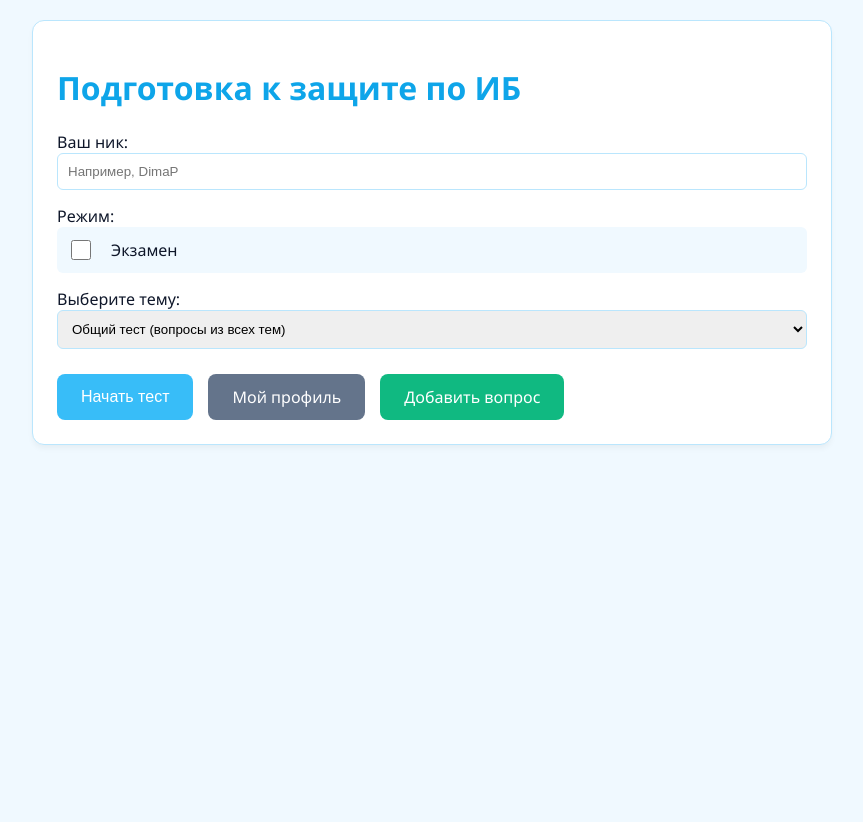
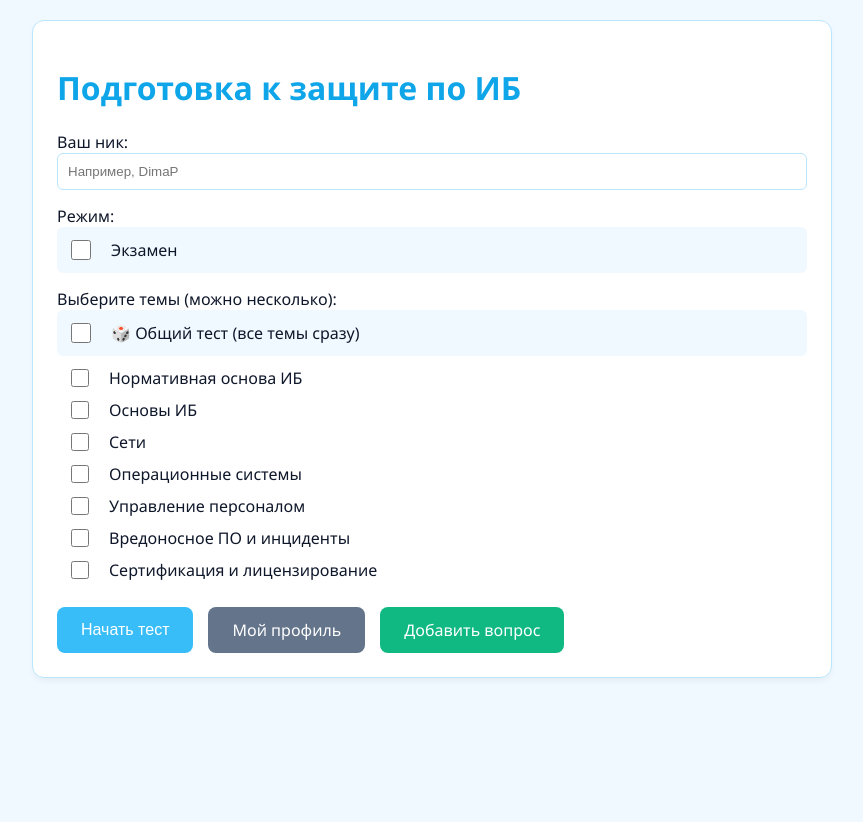
Before and after one commit to SANYAEEEE/TEST_IS, a FastAPI app: page / in a window 1280 px wide. Shown: the top 822 px of the page, without its empty margins (208-1071 px from the left). Run offline with FastAPI, Linux system fonts and the light colour scheme.

Commit message:
Added multi-topic selection

```diff
--- a/app/main.py
+++ b/app/main.py
@@ -22,36 +22,35 @@ async def index(request: Request):
 
 
 @app.post("/start")
-async def start_test(request: Request, username: str = Form(...), topic: str = Form(...), marathon: str = Form(None)):
+async def start_test(request: Request, username: str = Form(...), topics: list[str] = Form(...), marathon: str = Form(None)):
     all_questions = database.load_questions()
 
-    if topic == "general":
-        target_count = 30
+    # Обрабатываем темы
+    if "general" in topics or not topics:
         pool = all_questions.copy()
+        display_topic = "Общий тест"
+        target_count = 30 # Для общего теста
     else:
-        target_count = 21
-        pool = [q for q in all_questions if q["topic"] == topic]
+        # Берем вопросы только из выбранных тем
+        pool = [q for q in all_questions if q["topic"] in topics]
+        display_topic = ", ".join(topics)
+        target_count = 21 # Для конкретных тем
 
     is_marathon = (marathon == "true")
 
     if is_marathon:
-        # В марафоне берем больше вопросов (например, 40) и не сортируем
         target_count = 40
         random.shuffle(pool)
         selected = pool[:target_count]
     else:
-        # Обычный режим с сортировкой по сложности
+        # Сортировка по сложности
         easy, medium, hard = [], [], []
         for q in pool:
             diff = str(q.get("difficulty", "")).strip().lower()
-            if "лёг" in diff or "лег" in diff:
-                easy.append(q)
-            elif "сред" in diff:
-                medium.append(q)
-            elif "слож" in diff:
-                hard.append(q)
-            else:
-                medium.append(q)
+            if "лёг" in diff or "лег" in diff: easy.append(q)
+            elif "сред" in diff: medium.append(q)
+            elif "слож" in diff: hard.append(q)
+            else: medium.append(q)
 
         random.shuffle(easy)
         random.shuffle(medium)
@@ -94,7 +93,7 @@ async def start_test(request: Request, username: str = Form(...), topic: str = F
 
     return templates.TemplateResponse(request=request, name="quiz.html", context={
         "username": username,
-        "topic": topic,
+        "topic": display_topic,
         "questions": selected,
         "is_marathon": is_marathon
     })
--- a/templates/index.html
+++ b/templates/index.html
@@ -24,18 +24,45 @@
                     </label>
                 </div>
 
-                <div class="form-group">
-                    <label>Выберите тему:</label>
-                    <select name="topic" required>
-                        <option value="general"> Общий тест (вопросы из всех тем)</option>
-                        <option value="Нормативная основа ИБ">Нормативная основа ИБ</option>
-                        <option value="Основы ИБ">Основы ИБ</option>
-                        <option value="Сети">Сети</option>
-                        <option value="Операционные системы">Операционные системы</option>
-                        <option value="Управление персоналом">Управление персоналом</option>
-                        <option value="Вредоносное ПО и инциденты">Вредоносное ПО и инциденты</option>
-                        <option value="Сертификация и лицензирование">Сертификация и лицензирование</option>
-                    </select>
+                                <div class="form-group">
+                    <label>Выберите темы (можно несколько):</label>
+
+                    <!-- Специальный чекбокс для "Общего теста" -->
+                    <label style="display: flex; align-items: center; gap: 10px; padding: 10px; background: var(--bg); border-radius: 6px; margin-bottom: 10px; cursor: pointer;">
+                        <input type="checkbox" name="topics" value="general" id="generalCheckbox" style="width: 20px; height: 20px;">
+                        <span>🎲 Общий тест (все темы сразу)</span>
+                    </label>
+
+                    <div style="display: flex; flex-direction: column; gap: 8px; padding-left: 10px;">
+                        <label style="display: flex; align-items: center; gap: 10px; cursor: pointer;">
+                            <input type="checkbox" name="topics" value="Нормативная основа ИБ" class="topic-checkbox" style="width: 18px; height: 18px;">
+                            <span>Нормативная основа ИБ</span>
+                        </label>
+                        <label style="display: flex; align-items: center; gap: 10px; cursor: pointer;">
+                            <input type="checkbox" name="topics" value="Основы ИБ" class="topic-checkbox" style="width: 18px; height: 18px;">
+                            <span>Основы ИБ</span>
+                        </label>
+                        <label style="display: flex; align-items: center; gap: 10px; cursor: pointer;">
+                            <input type="checkbox" name="topics" value="Сети" class="topic-checkbox" style="width: 18px; height: 18px;">
+                            <span>Сети</span>
+                        </label>
+                        <label style="display: flex; align-items: center; gap: 10px; cursor: pointer;">
+                            <input type="checkbox" name="topics" value="Операционные системы" class="topic-checkbox" style="width: 18px; height: 18px;">
+                            <span>Операционные системы</span>
+                        </label>
+                        <label style="display: flex; align-items: center; gap: 10px; cursor: pointer;">
+                            <input type="checkbox" name="topics" value="Управление персоналом" class="topic-checkbox" style="width: 18px; height: 18px;">
+                            <span>Управление персоналом</span>
+                        </label>
+                        <label style="display: flex; align-items: center; gap: 10px; cursor: pointer;">
+                            <input type="checkbox" name="topics" value="Вредоносное ПО и инциденты" class="topic-checkbox" style="width: 18px; height: 18px;">
+                            <span>Вредоносное ПО и инциденты</span>
+                        </label>
+                        <label style="display: flex; align-items: center; gap: 10px; cursor: pointer;">
+                            <input type="checkbox" name="topics" value="Сертификация и лицензирование" class="topic-checkbox" style="width: 18px; height: 18px;">
+                            <span>Сертификация и лицензирование</span>
+                        </label>
+                    </div>
                 </div>
 
 
@@ -58,5 +85,23 @@
             localStorage.setItem('username', nick);
         });
     </script>
+    <script>
+        const generalCheckbox = document.getElementById('generalCheckbox');
+        const topicCheckboxes = document.querySelectorAll('.topic-checkbox');
+
+        generalCheckbox.addEventListener('change', () => {
+            if (generalCheckbox.checked) {
+                topicCheckboxes.forEach(cb => cb.checked = false);
+            }
+        });
+
+        topicCheckboxes.forEach(cb => {
+            cb.addEventListener('change', () => {
+                if (cb.checked) {
+                    generalCheckbox.checked = false;
+                }
+            });
+        });
+    </script>
 </body>
 </html>
```
